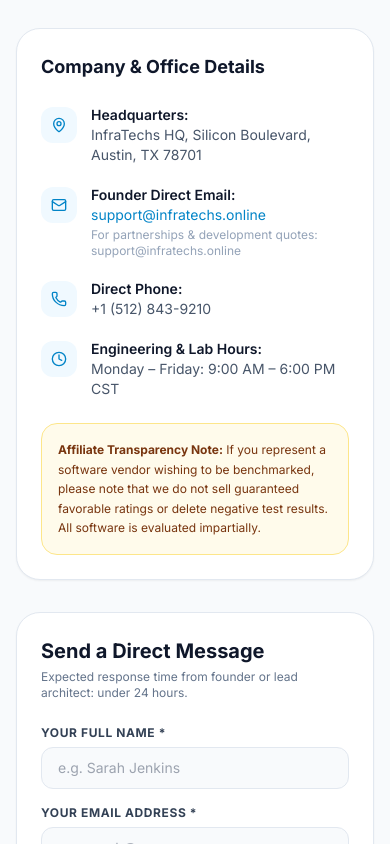
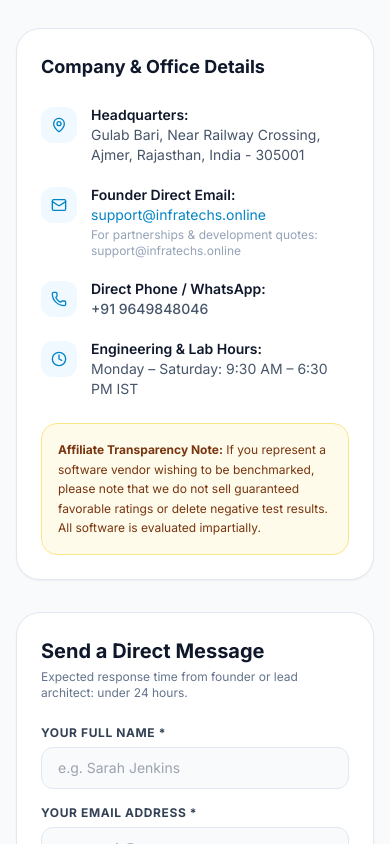
Before and after one commit to isha5904/infratechs, a React (Vite) app: page /contact in a window 390 px wide. Shown: the part 1600-2444 px from the top of the page. Built offline with nearby package versions, Linux system fonts and the light colour scheme.

Commit message:
Update address to Gulab Bari Ajmer Rajasthan and phone to +91 9649848046

```diff
--- a/src/components/Footer.jsx
+++ b/src/components/Footer.jsx
@@ -70,7 +70,9 @@ export default function Footer() {
               </div>
               <div className="flex items-center gap-2">
                 <Phone className="w-3.5 h-3.5 text-sky-400" />
-                <span>{founderData.phone}</span>
+                <a href={`tel:${founderData.phone.replace(/\s+/g, '')}`} className="hover:text-white transition-colors">
+                  {founderData.phone}
+                </a>
               </div>
             </div>
           </div>
--- a/src/data/founderData.js
+++ b/src/data/founderData.js
@@ -6,8 +6,8 @@ export const founderData = {
   tagline: "Custom SaaS Engineering & Software Development Agency",
   email: "support@infratechs.online",
   inquiryEmail: "support@infratechs.online",
-  phone: "+1 (512) 843-9210",
-  address: "InfraTechs HQ, Silicon Boulevard, Austin, TX 78701",
+  phone: "+91 9649848046",
+  address: "Gulab Bari, Near Railway Crossing, Ajmer, Rajasthan, India - 305001",
   avatarUrl: "https://images.unsplash.com/photo-1573496359142-b8d87734a5a2?auto=format&fit=crop&q=80&w=600",
   bio: "Isha Patharia is the founder and principal software architect at InfraTechs (infratechs.online). With extensive experience in full-stack web engineering, cloud-native architectures, and modern SaaS development, she leads our team in engineering scalable platforms while providing transparent technical insights and workstation maintenance benchmarks.",
   founderStory: `I founded InfraTechs (infratechs.online) with a singular mission: to deliver uncompromising, high-performance custom SaaS development and software solutions. Over years of building production applications, our engineers frequently test, benchmark, and deploy various developer tools, PC utilities, and cloud infrastructure.
--- a/src/pages/ContactPage.jsx
+++ b/src/pages/ContactPage.jsx
@@ -203,8 +203,10 @@ export default function ContactPage() {
                     <Phone className="w-4 h-4" />
                   </div>
                   <div>
-                    <strong className="block text-slate-900 dark:text-white font-semibold">Direct Phone:</strong>
-                    <span className="text-slate-600 dark:text-slate-300">{founderData.phone}</span>
+                    <strong className="block text-slate-900 dark:text-white font-semibold">Direct Phone / WhatsApp:</strong>
+                    <a href={`tel:${founderData.phone.replace(/\s+/g, '')}`} className="text-slate-600 dark:text-slate-300 hover:text-sky-600 dark:hover:text-sky-400 font-medium">
+                      {founderData.phone}
+                    </a>
                   </div>
                 </div>
 
@@ -214,7 +216,7 @@ export default function ContactPage() {
                   </div>
                   <div>
                     <strong className="block text-slate-900 dark:text-white font-semibold">Engineering & Lab Hours:</strong>
-                    <span className="text-slate-600 dark:text-slate-300">Monday &ndash; Friday: 9:00 AM &ndash; 6:00 PM CST</span>
+                    <span className="text-slate-600 dark:text-slate-300">Monday &ndash; Saturday: 9:30 AM &ndash; 6:30 PM IST</span>
                   </div>
                 </div>
               </div>
```
